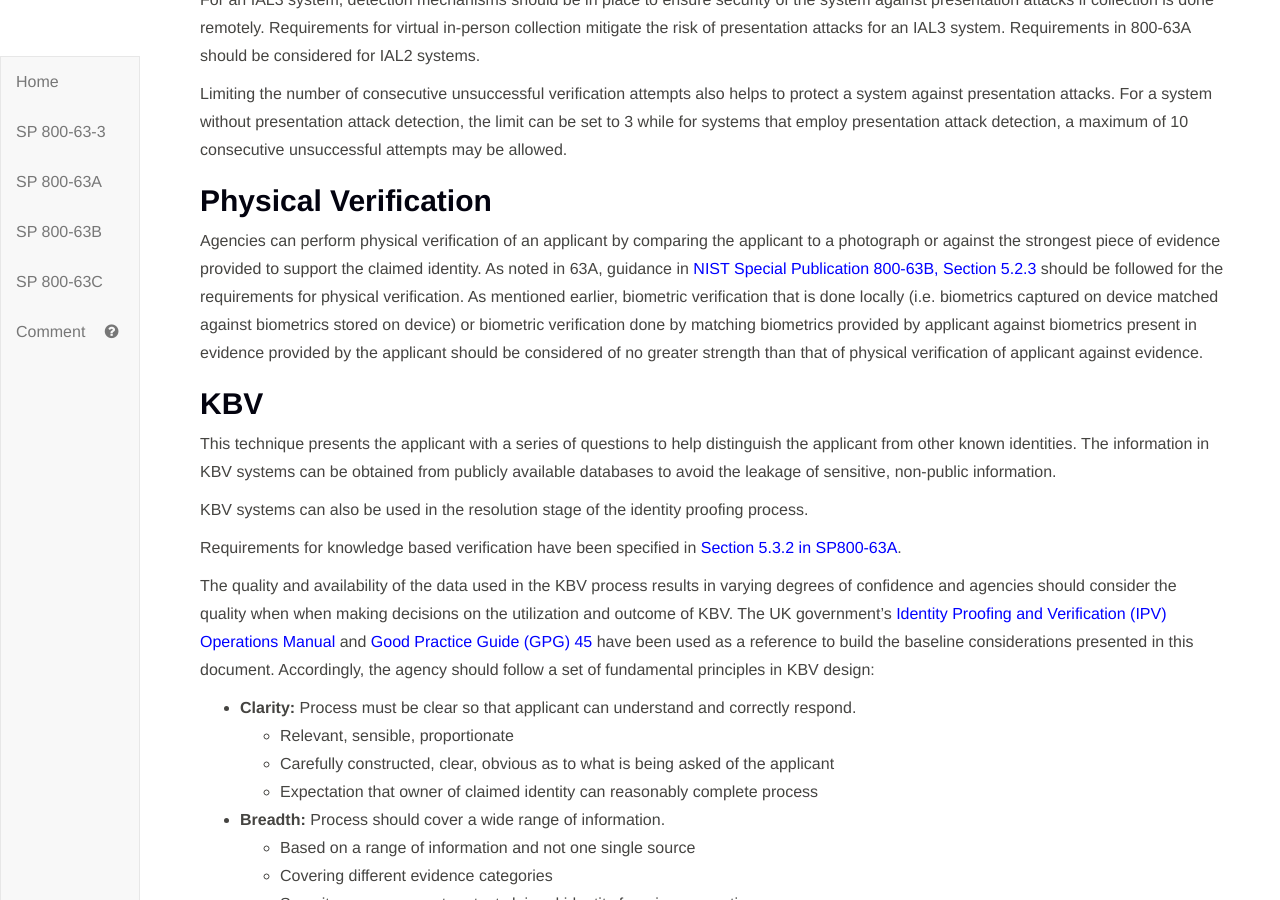
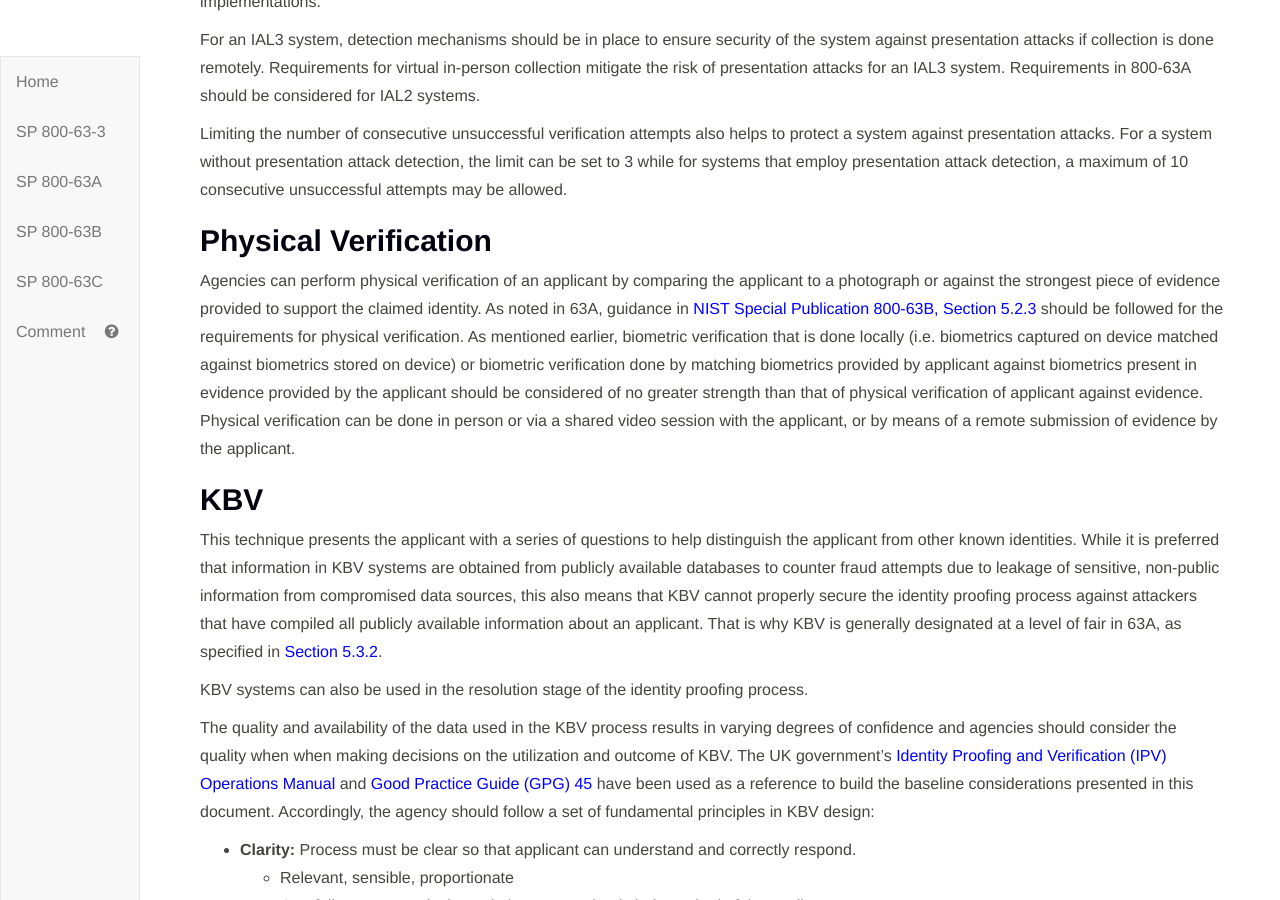
Before and after one commit to tridentity/800-63A-ImplGuide, a Jekyll site: the page built from 6_Verification.md, in a window 1280 px wide and 900 px high, scrolled down 1716 px. Built offline with Jekyll 4.4.1, drawn with Linux system fonts in a browser that asks for light colours; our own code applies the rules of GitHub Pages for plain Markdown files; some of the changed text lies outside the part shown.

Commit message:
Update 6_Verification.md

```diff
--- a/6_Verification.md
+++ b/6_Verification.md
@@ -7,8 +7,9 @@ The following table presents the verification methods that should be considered
 | **Strength** | **Method** | **Description** |
 | --- | --- | --- |
 | Superior | Biometric Verification | Comparison against strongest piece of evidence, remote or in-person |
-| Strong | Biometric or Physical Verification | Physical comparison to photograph, or biometric comparison, against strongest piece of evidence, remote or in-person |
-| Fair | Biometric, Physical or Knowledge-Based Verification | Biometric comparison against evidence or physical comparison against strongest piece of evidence, remote or in-person |
+| Strong | In-Person Physical Verification | Physical comparison to photograph against strongest piece of evidence |
+| Strong | Remote Physical Verification | Physical comparison to photograph against strongest piece of evidence |
+| Fair | Knowledge-Based Verification | Comparison of challenge response provided by applicant against known information, remote or in-person |
 
 **Table 4: Verification Methods and Strengths**
 
@@ -38,15 +39,13 @@ Limiting the number of consecutive unsuccessful verification attempts also helps
 
 ## Physical Verification
 
-Agencies can perform physical verification of an applicant by comparing the applicant to a photograph or against the strongest piece of evidence provided to support the claimed identity. As noted in 63A, guidance in [NIST Special Publication 800-63B, Section 5.2.3](https://pages.nist.gov/800-63-3/sp800-63b.html#biometric_use) should be followed for the requirements for physical verification. As mentioned earlier, biometric verification that is done locally (i.e. biometrics captured on device matched against biometrics stored on device) or biometric verification done by matching biometrics provided by applicant against biometrics present in evidence provided by the applicant should be considered of no greater strength than that of physical verification of applicant against evidence.
+Agencies can perform physical verification of an applicant by comparing the applicant to a photograph or against the strongest piece of evidence provided to support the claimed identity. As noted in 63A, guidance in [NIST Special Publication 800-63B, Section 5.2.3](https://pages.nist.gov/800-63-3/sp800-63b.html#biometric_use) should be followed for the requirements for physical verification. As mentioned earlier, biometric verification that is done locally (i.e. biometrics captured on device matched against biometrics stored on device) or biometric verification done by matching biometrics provided by applicant against biometrics present in evidence provided by the applicant should be considered of no greater strength than that of physical verification of applicant against evidence. Physical verification can be done in person or via a shared video session with the applicant, or by means of a remote submission of evidence by the applicant.
 
 ## KBV
 
-This technique presents the applicant with a series of questions to help distinguish the applicant from other known identities. The information in KBV systems can be  obtained from publicly available databases to avoid the leakage of sensitive, non-public information.
+This technique presents the applicant with a series of questions to help distinguish the applicant from other known identities. While it is preferred that information in KBV systems are obtained from publicly available databases to counter fraud attempts due to leakage of sensitive, non-public information from compromised data sources, this also means that KBV cannot properly secure the identity proofing process against attackers that have compiled all publicly available information about an applicant. That is why KBV is generally designated at a level of fair in 63A, as specified in [Section 5.3.2](https://pages.nist.gov/800-63-3/sp800-63a.html#sec5).
 
 KBV systems can also be used in the resolution stage of the identity proofing process.
-
-Requirements for knowledge based verification have been specified in [Section 5.3.2 in SP800-63A](https://pages.nist.gov/800-63-3/sp800-63a.html#sec5).
 
 The quality and availability of the data used in the KBV process results in varying degrees of confidence and agencies should consider the quality when when making decisions on the utilization and outcome of KBV. The UK government’s [Identity Proofing and Verification (IPV) Operations Manual](https://www.gov.uk/government/uploads/system/uploads/attachment_data/file/383109/IPV_Operations_Manual_v2.3.1_Redacted.pdf) and [Good Practice Guide (GPG) 45](https://www.ncsc.gov.uk/content/files/guidance_files/GPG%2045%20%20-%20validating%20and%20Verifying%20the%20identity%20of%20an%20individual%20-%20issue%202.4%20-%20NCSC%20Web.pdf) have been used as a reference to build the baseline considerations presented in this document. Accordingly, the agency should follow a set of fundamental principles in KBV design:
 - **Clarity:** Process must be clear so that applicant can understand and correctly respond.
@@ -92,6 +91,6 @@ If the applicant fails to return or fails to complete KBV upon return, KBV shoul
 
 ## Address Confirmation
 
-Agencies may require applicants to confirm their address, as outlined in SP800-63A. This is done in the form of an enrollment code sent by the agency, intended for the applicant to receive at their address of record. Successful provision of the correct code by the applicant to the agency serves to confirm the address provided by the applicant: The address binds the identity to the applicant’s record.
+Agencies may also require applicants to confirm their address, as outlined in SP800-63A. This can be done in the form of an enrollment code sent by the agency, intended for the applicant to receive at their address of record. Successful provision of the correct code by the applicant to the agency serves to confirm the address provided by the applicant: The address binds the identity to the applicant’s record.
 
 An example is a scannable image or barcode that is unique to the enrollment, mailed to the applicant’s address of record. Successful scanning and verification of this image or barcode by a mobile application provided in the agency’s workflow can be used for address confirmation.
```
